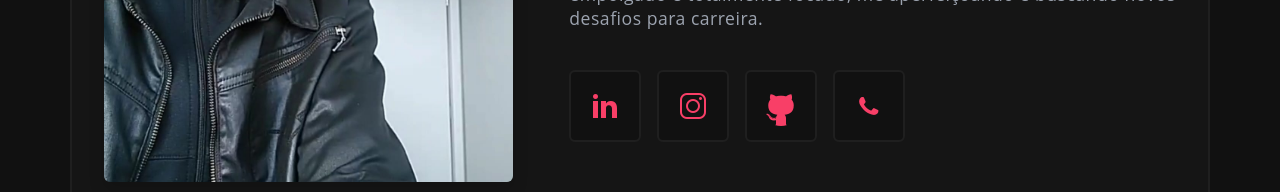
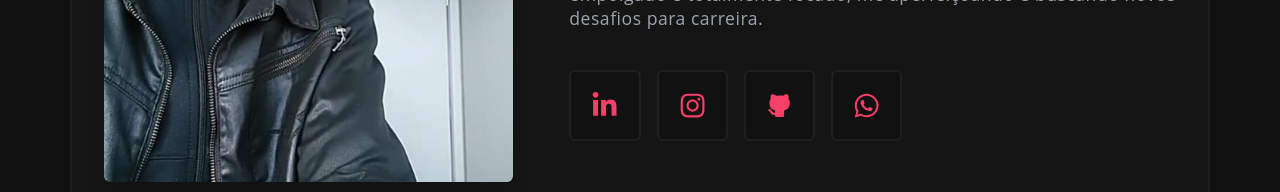
Before and after one commit to dev-rafaelcunha/Portfolio-v2, a React (Create React App) app: page / in a window 1280 px wide. Shown: the part 1190-1382 px from the top of the page. Built offline with nearby package versions, Linux system fonts and the light colour scheme.

Commit message:
Alterado os icons sociais para react-icons.

```diff
--- a/src/components/pages/About.jsx
+++ b/src/components/pages/About.jsx
@@ -1,10 +1,8 @@
 import styled from 'styled-components';
 import { GridLayout } from '../../global/GridLayout';
 import img from '../../img/photo03.jpeg';
-import linkedin from '../../img/linkedin.png';
-import instagram from '../../img/instagram.png';
-import github from '../../img/github.png';
-import wpp from '../../img/wpp.png';
+import { FaLinkedinIn, FaInstagram, FaWhatsapp } from "react-icons/fa";
+import { TbBrandGithubFilled } from "react-icons/tb";
 
 const Section = styled.section`
 
@@ -106,10 +104,13 @@ const Social = styled.div`
 
 const Card = styled.a`
 
-    padding: 10px;
+    padding: 20px;
     background-color: #111;
     display: flex;
     border: 2px solid #1f1f1f;
+    align-items: center;
+    font-size: 1.7rem;
+    color: #f83f67;
 
     &:hover {
 
@@ -139,10 +140,10 @@ function About() {
                             e buscando novos desafios para carreira.
                         </Text>
                         <Social>
-                            <Card href="https://www.linkedin.com/in/devrafaelcunha/" target="_blank" className="rounded"><img src={linkedin} alt="Linkedin" className="rounded" /></Card>
-                            <Card href="https://www.instagram.com/dev.rafaelcunha/" target="_blank" className="rounded ms-3"><img src={instagram} alt="Instagram" className="rounded" /></Card>
-                            <Card href="https://github.com/dev-rafaelcunha" target="_blank" className="rounded ms-3"><img src={github} alt="GitHub" className="rounded" /></Card>
-                            <Card href="https://contate.me/rafaelcunha" target="_blank" className="rounded ms-3"><img src={wpp} alt="WhatsApp" className="rounded" /></Card>
+                            <Card href="https://www.linkedin.com/in/devrafaelcunha/" target="_blank" className="rounded"><FaLinkedinIn /></Card>
+                            <Card href="https://www.instagram.com/dev.rafaelcunha/" target="_blank" className="rounded ms-3"><FaInstagram /></Card>
+                            <Card href="https://github.com/dev-rafaelcunha" target="_blank" className="rounded ms-3"><TbBrandGithubFilled /></Card>
+                            <Card href="https://contate.me/rafaelcunha" target="_blank" className="rounded ms-3"><FaWhatsapp /></Card>
                         </Social>
                     </SecondColumn>
                 </Container>
```
